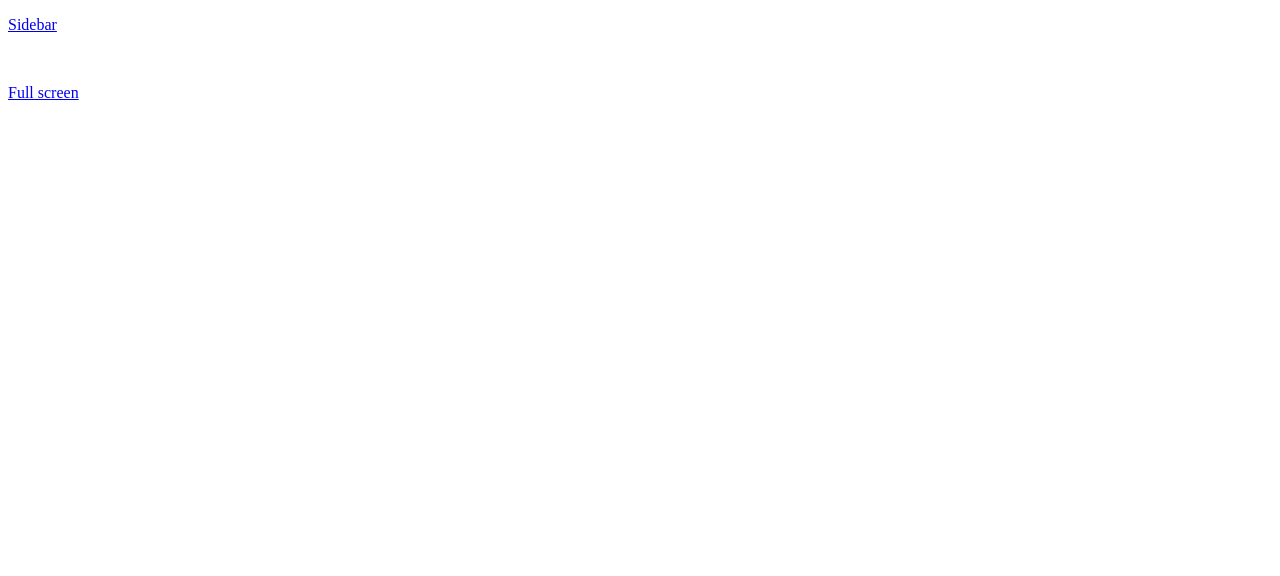
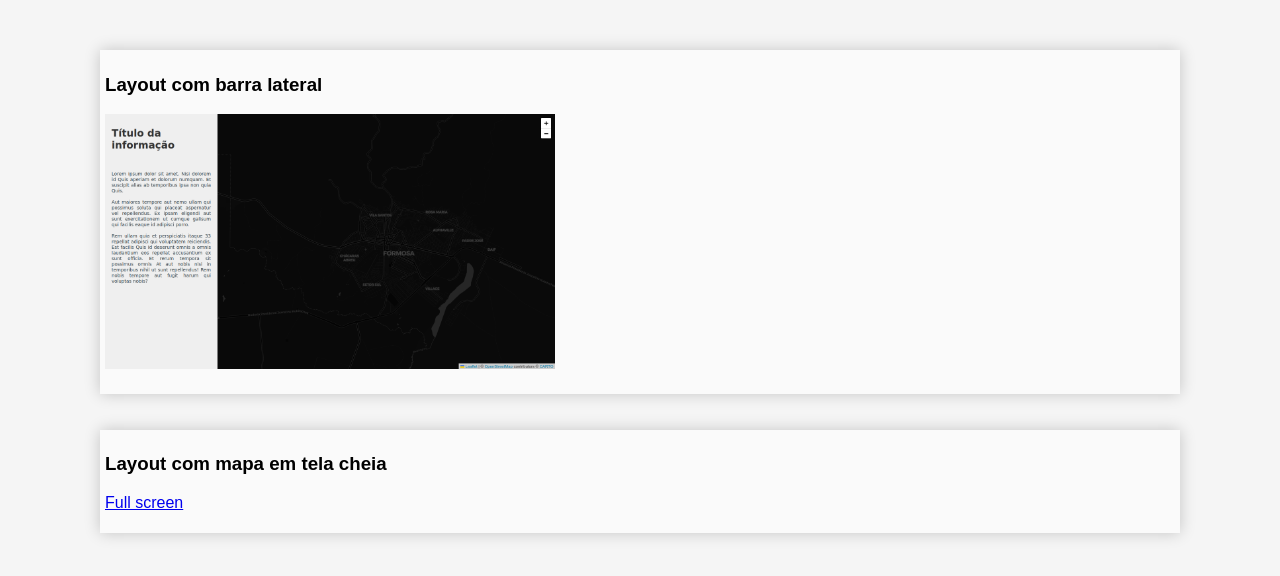
Before and after one commit to patrickthomaz/portifolio, a plain HTML site: page index.html in a window 1280 px wide. Drawn offline with Linux system fonts and the light colour scheme.

Commit message:
Add files via upload

```diff
--- a/index.html
+++ b/index.html
@@ -1,10 +1,30 @@
 <!DOCTYPE html>
 <html>
+    <head>
+        <style>
+            body {
+                font-family: sans-serif;
+                margin: 50px 100px;
+                background-color: whitesmoke;
+            }
+            div {
+                padding: 5px;
+                background-color: rgb(250, 250, 250);
+                box-shadow: 0 0 15px rgb(0 0 0 / 20%);
+            }
+        </style>
+    </head>
+
     <body>
-
-    <p><a href="https://patrickthomaz.github.io/sidebar/" target="_blank">Sidebar</a></p>
-    <br>
-    <p><a href="https://patrickthomaz.github.io/fullscreen/"target="_blank">Full screen</a></p>
-
+        <div>
+            <h3>Layout com barra lateral</h3>
+            <p><a href="https://patrickthomaz.github.io/sidebar/" target="_blank"><img src="sidebar.png", width="450"></a></p>
+        </div>
+        <br>
+        <br>
+        <div>
+            <h3>Layout com mapa em tela cheia</h3>
+            <p><a href="https://patrickthomaz.github.io/fullscreen/"target="_blank">Full screen</a></p>
+        </div>
     </body>
 </html>
```
Also changed, not shown: sidebar.png (added).
